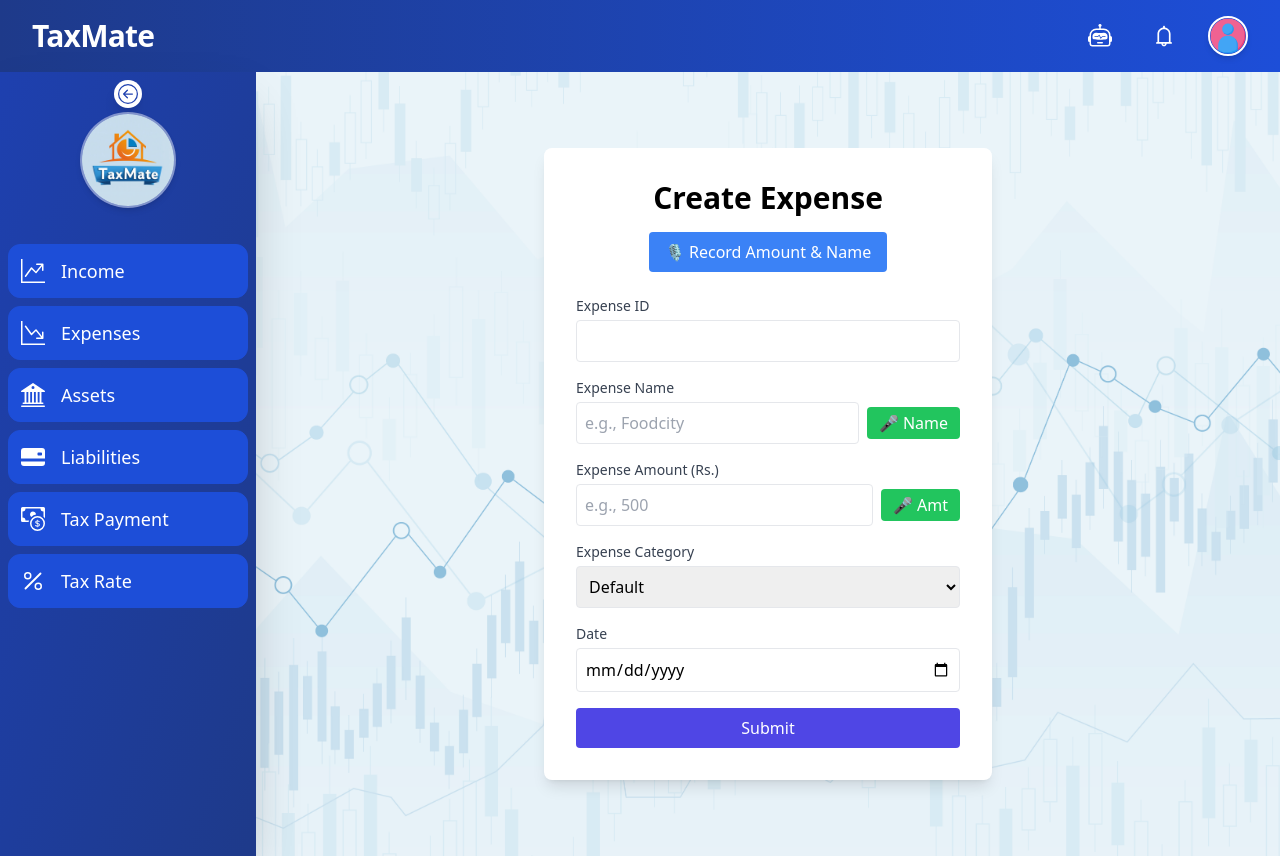
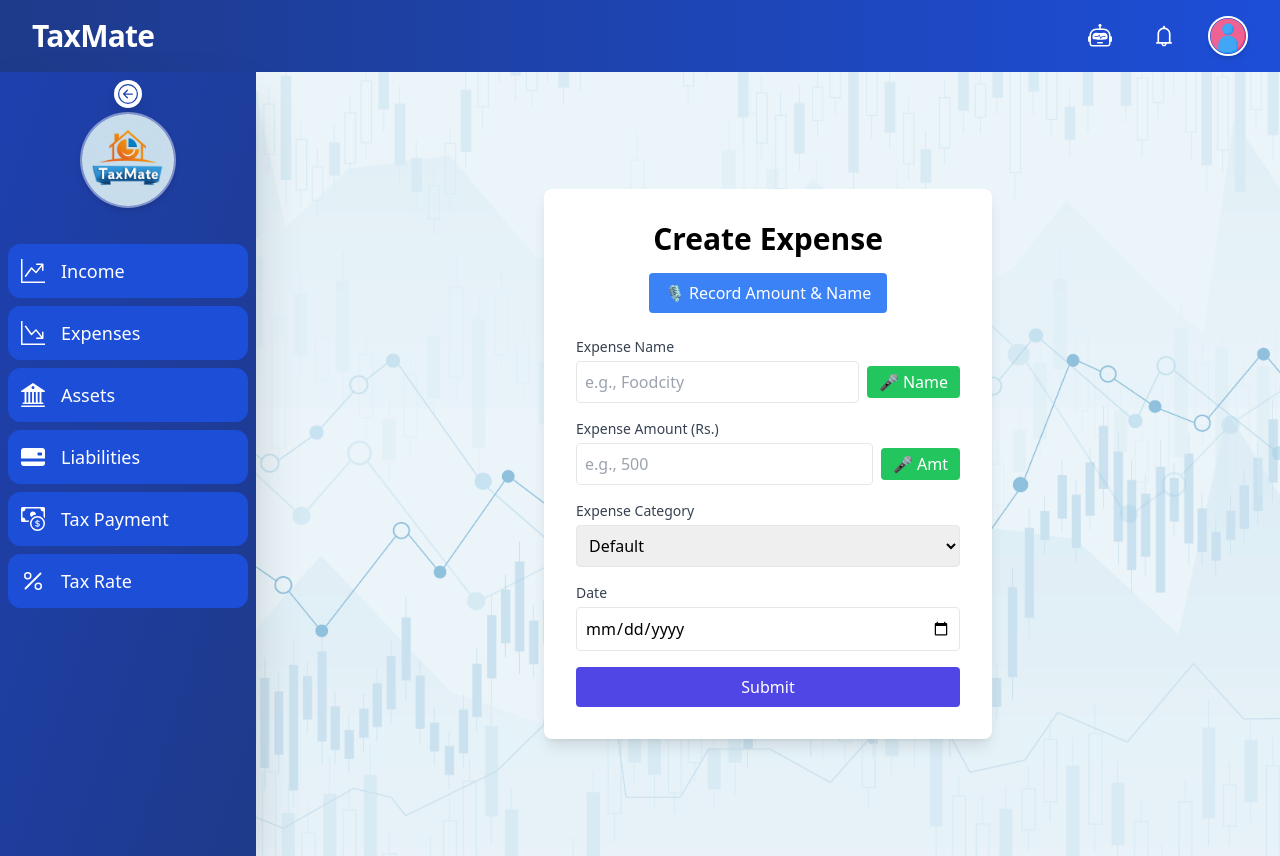
Before and after one commit to SageevanPRajah/TaxMate_frontend, a React (Vite) app: page /expense/create in a window 1280 px wide. Built offline with nearby package versions, Linux system fonts and the light colour scheme; what compromise would draw is missing.

Commit message:
refactor: Remove expenseID from CreateExpense component and update validation logic

```diff
--- a/src/pages/expense/CreateExpense.jsx
+++ b/src/pages/expense/CreateExpense.jsx
@@ -13,7 +13,6 @@ const CreateExpense = () => {
 
   const [expense, setExpense] = useState({
     userID: '',
-    expenseID: '',
     expenseName: '',
     expenseCategory: '',
     expenseAmount: '',
@@ -67,9 +66,6 @@ const CreateExpense = () => {
     const errs = {};
     if (!data.userID) {
       errs.userID = 'User ID is required.';
-    }
-    if (!/^[a-zA-Z0-9]{3,}$/.test(data.expenseID)) {
-      errs.expenseID = 'ID must be alphanumeric, ≥3 chars.';
     }
     if (!data.expenseName || data.expenseName.length < 3) {
       errs.expenseName = 'Name ≥3 chars.';
@@ -157,21 +153,6 @@ const CreateExpense = () => {
           </div>
 
           <form onSubmit={handleSubmit} className="space-y-4">
-            {/* Expense ID */}
-            <div>
-              <label className="block text-sm font-medium text-gray-700">Expense ID</label>
-              <input
-                type="text"
-                name="expenseID"
-                value={expense.expenseID}
-                onChange={handleChange}
-                className="mt-1 p-2 border rounded w-full"
-                required
-              />
-              {validationErrors.expenseID && (
-                <p className="text-red-500 text-xs">{validationErrors.expenseID}</p>
-              )}
-            </div>
 
             {/* Expense Name */}
             <div className="flex items-center gap-2">
```
